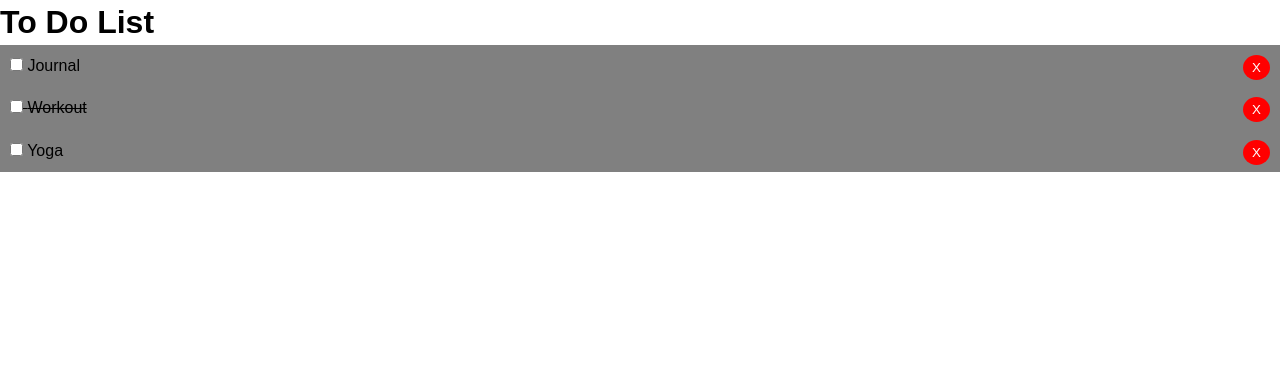
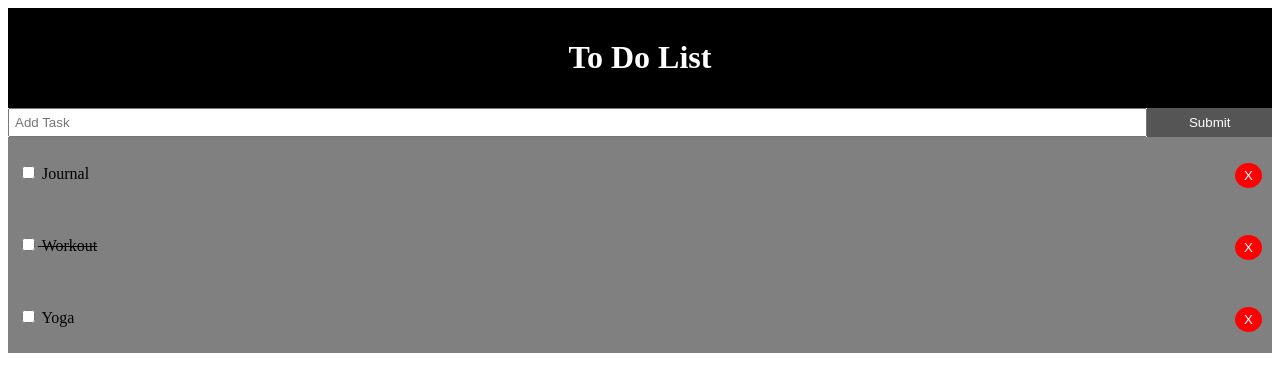
Before and after one commit to 5uperN1na/todo, a React (Create React App) app: page / in a window 1280 px wide. Shown: the top 392 px of the page. Built offline with nearby package versions, Linux system fonts and the light colour scheme.

Commit message:
Adding all updates to repo

```diff
--- a/src/App.css
+++ b/src/App.css
@@ -1,15 +1,18 @@
-* {
-  box-sizing: border-box;
-  margin: 0;
-  padding: 0;
+
+
+.container {
+  padding: 0 1 rem;
 }
 
-body {
-  font-family: Arial, Helvetica, sans-serif;
-  line-height: 1.4;
+.btn {
+  display: inline-block;
+  border: none;
+  background: #555;
+  color: #fff;
+  padding: 7 px 20 px;
+  cursor: pointer;
 }
 
-a {
-  color: blue;
-  text-decoration: none;
+.btn:hover {
+  background: #666;
 }
--- a/src/App.js
+++ b/src/App.js
@@ -1,6 +1,8 @@
 import React, { Component } from 'react';
 import Header from './components/layout/Header';
 import Todos from './components/Todos';
+import AddTodo from './components/AddTodo';
+import uuid from 'react-uuid';
 import './App.css';
 
 
@@ -8,17 +10,17 @@
   state = {
     todos: [
       {
-        id: 1,
+        id: uuid(),
         title: "Journal",
         completed: false
       },
       {
-        id: 2,
+        id: uuid(),
         title: "Workout",
         completed: true
       },
       {
-        id: 3,
+        id: uuid(),
         title: "Yoga",
         completed: false
       },
@@ -39,18 +41,36 @@
   }
 
   //Delete Todo
-  delTodo = (id)=>{
-    this.setState({todos: [...this.state.todos.filter(todo => todo.id !== id)]})
+  delTodo = (id) => {
+    this.setState({ todos: [...this.state.todos.filter(todo => todo.id !== id)] })
   }
+
+//Add Todo
+addTodo = (title) => {
+  const newTodo = {
+    id: uuid(),
+    title,
+    completed: false
+
+  }
+    this.setState ({todos: [...this.state.todos, newTodo]});
+
+
+
+}
 
   render() {
     console.log(this.state.todos);
     return (
       <div className="App">
-        <Header />
-        <Todos todos={this.state.todos} markComplete={this.markComplete}
-        delTodo={this.delTodo}/>
+        <div className="container">
+          <Header />
+          <AddTodo addTodo={this.addTodo}/>
+          <Todos todos={this.state.todos} markComplete={this.markComplete}
+            delTodo={this.delTodo} />
+        </div>
       </div>
+
     );
   }
 }
--- /dev/null
+++ b/src/components/AddTodo.js
@@ -0,0 +1,42 @@
+import React, { Component } from 'react'
+
+export class AddTodo extends Component {
+    state = {
+        title: ''
+    }
+
+    onSubmit = (e) => {
+        e.preventDefault();
+        this.props.addTodo(this.state.title);
+        this.setState({title: ' '});
+    }
+
+    onChange = (e) => this.setState({
+        [e.target.name]:
+        e.target.value
+    });
+
+    render() {
+        return (
+            <form onSubmit={this.onSubmit} style={{ display: 'flex' }}>
+                <input
+                    type="text"
+                    name="title"
+                    style={{ flex: '10', padding: '5px' }}
+                    placeholder="Add Task"
+                    value={this.state.title}
+                    onChange={this.onChange}
+                />
+
+                <input type="submit"
+                    value="Submit"
+                    className="btn"
+                    style={{ flex: '1' }}
+                />
+
+            </form>
+        )
+    }
+}
+
+export default AddTodo
--- a/src/components/layout/Header.js
+++ b/src/components/layout/Header.js
@@ -1,11 +1,19 @@
 import React from 'react'
 
+//functional component
 function Header() {
     return (
-       <header>
+       <header style={headerStyle}>
            <h1>To Do List</h1>
        </header>
     )
 }
+const headerStyle = {
+    background: "black",
+    color: "white",
+    textAlign: "center",
+    padding: "10px"
+
+}
 
 export default Header;
```
